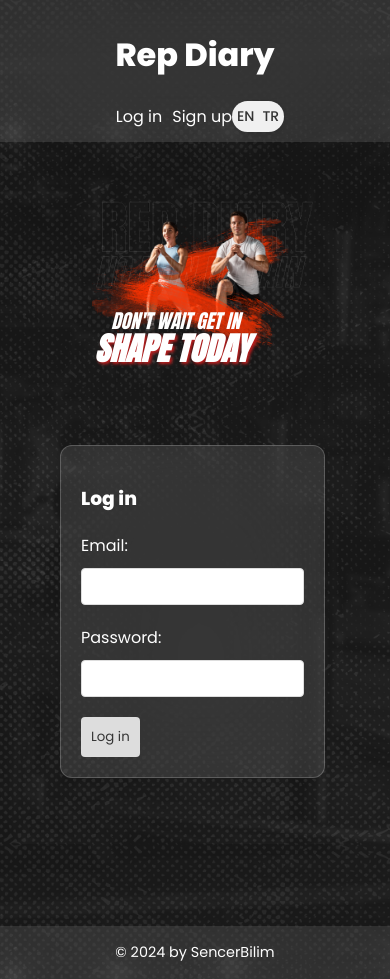
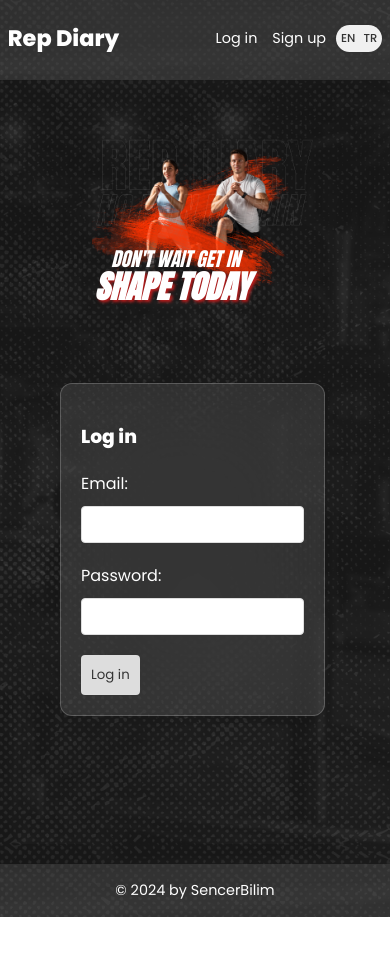
Before and after one commit to SencerBilim/RepDiary, a React (Create React App) app in the folder frontend/: page /login in a window 390 px wide. After the commit the page ends 917 px from the top, so only its background shows below. Built offline with nearby package versions, Linux system fonts and the light colour scheme.

Commit message:
css improvements

```diff
--- a/frontend/src/context/AuthContext.js
+++ b/frontend/src/context/AuthContext.js
@@ -28,7 +28,7 @@ export const AuthContextProvider = ({children}) => {
             dispatch({ type: "LOGIN", payload: user})
         }
     }, [])
-    console.log("AuthContext state: ", state);
+
 
     return (
         <AuthContext.Provider value= {{...state, dispatch}}>
--- a/frontend/src/index.css
+++ b/frontend/src/index.css
@@ -174,6 +174,7 @@ input.error {
 nav {
   display: flex;
   align-items: center;
+  gap: 10px;
 
 
 }
@@ -450,20 +451,18 @@ nav button {
     padding-left: 0px;
 
   }
-  form.login {
-    margin-right: 25px;
 
-  }
   header .container {
       display: flex;
       margin: 0 auto;
-      padding: 10px;
-      display: flex;
+      padding: 10px 10%;
       width: 100%;
-      flex-direction: column;
       flex-wrap: wrap;
       align-content: center;
       align-items: center;
+  }
+  nav {
+    font-size: 0.9em; /* Smaller font size for nav links */
   }
 
   .hero-section {
@@ -471,15 +470,15 @@ nav button {
     left: 20px;
   }
   .hero-head {
-    font-size: 8vw; /* Increase font scaling for smaller screens */
+    font-size: 8vw;
   }
   .hero-text {
-    font-size: 5vw; /* Increase font scaling for smaller screens */
+    font-size: 5vw;
   }
 
   .hero-image {
     width: 120%;
-    max-width: 120%; /* Ensure image scales within mobile */
+    max-width: 120%;
     height: auto;
     margin-top: 0;
   }
@@ -498,10 +497,19 @@ nav button {
   margin: 13px;
 }
 
+form.signup, form.login {
+  max-width: 600px;
+  margin-right: 25px;
+}
+
 }
 
 
 @media (max-width: 993px) and (min-width: 769px){
+
+  header .container {
+    padding: 10px 15.4%;
+  }
 
   .login-page {
     padding-left: 50px;
@@ -511,3 +519,73 @@ nav button {
     bottom: 0px;
   }
 }
+
+
+
+@media (max-width: 398px) and (min-width: 100px){
+  header .container {
+    padding: 6px 2%;
+    flex-direction: row;
+  }
+  nav span {
+    display: none;
+  }
+  header a h1 {
+    color: #ffffff;
+    text-decoration: none;
+    font-size: 1.4rem;
+}
+  .language-switcher button {
+    font-size: 0.8em;
+  }
+
+  header {
+    height: 80px; /* Adjust header height */
+  }
+
+  nav {
+    font-size: 0.9em; /* Smaller font size for nav links */
+  }
+
+  .nav-buttons {
+    margin-right: 20px; /* Less margin for smaller screens */
+  }
+
+  nav a {
+    margin-left: 5px; /* Reduce spacing between links */
+  }
+
+  nav button {
+    padding: 2px 8px; /* Smaller button padding */
+    font-size: 0.9em; /* Reduce font size */
+    margin-right: 10px;
+  }
+}
+
+
+@media (max-width: 350px) {
+  header .container {
+    padding: 1px 1%;
+  }
+  header a h1 {
+    color: #ffffff;
+    text-decoration: none;
+    font-size: 1.4rem;
+}
+  nav {
+    font-size: 0.6rem;
+  }
+}
+
+
+@media (max-width: 434px) and (min-width: 399px){
+  header .container {
+    padding: 10px 4%;
+  }
+
+  header a h1 {
+    color: #ffffff;
+    text-decoration: none;
+    font-size: 1.4rem;
+}
+}
```
